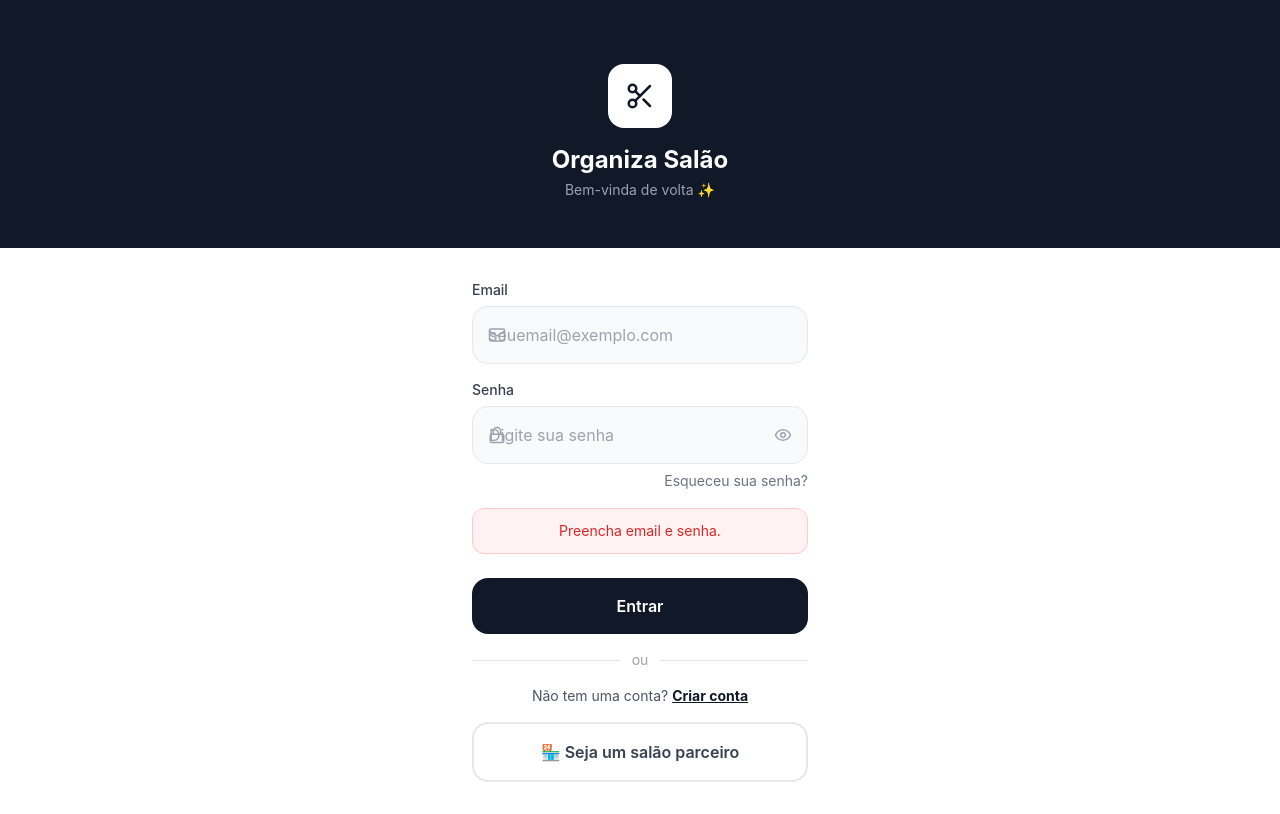
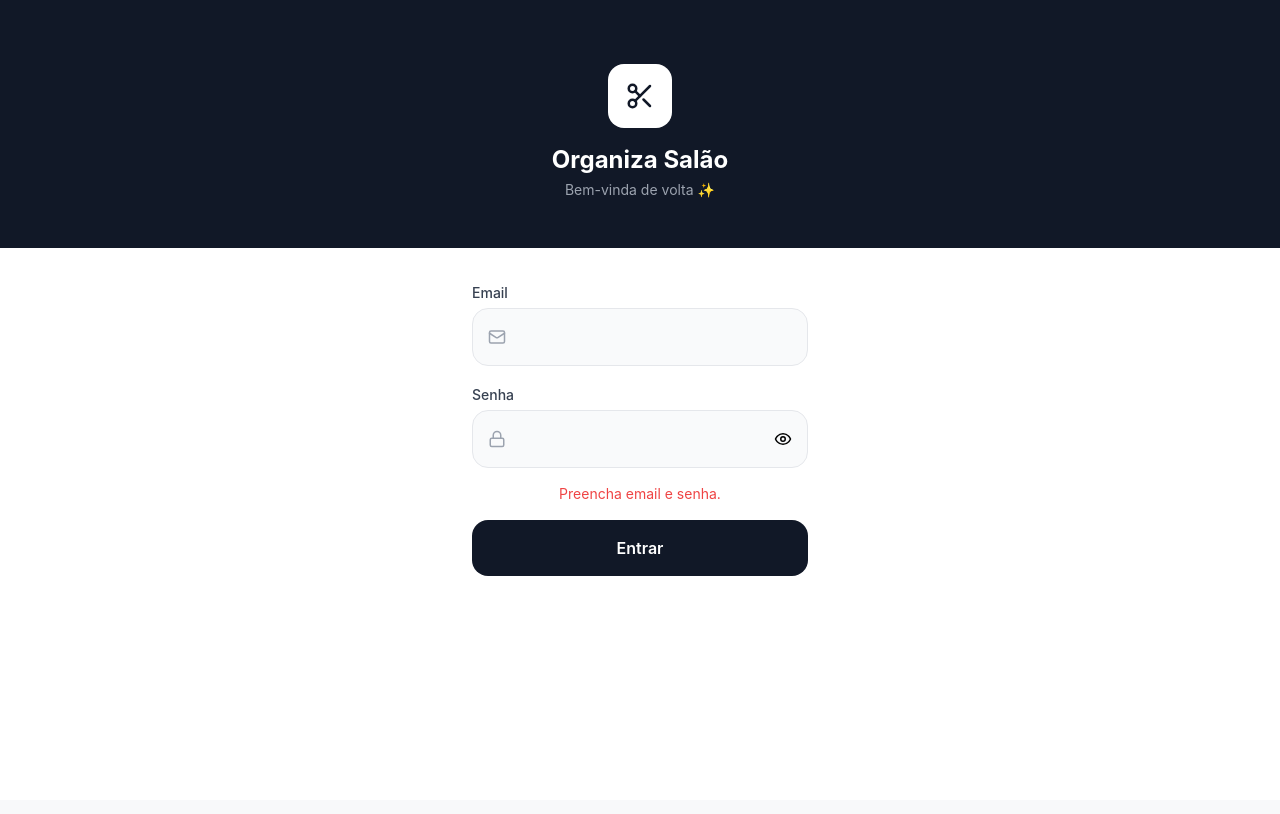
Before and after one commit to juliatedeschi7-creator/salao, a Next.js app: page /login in a window 1280 px wide. Both pictures are taken after a click on the button "Entrar". Built offline with nearby package versions, Linux system fonts and the light colour scheme.

Commit message:
Update page.tsx

```diff
--- a/src/app/login/page.tsx
+++ b/src/app/login/page.tsx
@@ -1,19 +1,45 @@
 'use client'
 
-import { useState } from 'react'
+import { useState, useEffect } from 'react'
 import { supabase } from '@/lib/supabase'
 import { Eye, EyeOff, Mail, Lock, Scissors } from 'lucide-react'
+import { useRouter } from 'next/navigation'
+import { useAuth } from '@/lib/hooks/useAuth'
 
 export default function LoginPage() {
+  const router = useRouter()
+  const { profile, loading } = useAuth()
+
   const [email, setEmail] = useState('')
   const [senha, setSenha] = useState('')
   const [mostrarSenha, setMostrarSenha] = useState(false)
-  const [loading, setLoading] = useState(false)
+  const [loadingLogin, setLoadingLogin] = useState(false)
   const [erro, setErro] = useState('')
 
+  // 🔥 REDIRECIONA SE JÁ ESTIVER LOGADO (SEM LOOP)
+  useEffect(() => {
+    if (loading) return
+
+    if (profile) {
+      if (profile.role === 'admin_central') {
+        router.replace('/admin')
+      } else if (profile.role === 'dono_salao') {
+        router.replace('/salao')
+      } else if (profile.role === 'funcionario') {
+        router.replace('/funcionario')
+      } else {
+        router.replace('/cliente')
+      }
+    }
+  }, [profile, loading])
+
   async function handleLogin() {
-    if (!email || !senha) { setErro('Preencha email e senha.'); return }
-    setLoading(true)
+    if (!email || !senha) {
+      setErro('Preencha email e senha.')
+      return
+    }
+
+    setLoadingLogin(true)
     setErro('')
 
     const { data, error } = await supabase.auth.signInWithPassword({
@@ -23,7 +49,7 @@ export default function LoginPage() {
 
     if (error) {
       setErro('Email ou senha incorretos.')
-      setLoading(false)
+      setLoadingLogin(false)
       return
     }
 
@@ -35,34 +61,35 @@ export default function LoginPage() {
 
     if (!profile) {
       setErro('Perfil não encontrado.')
-      setLoading(false)
+      setLoadingLogin(false)
       return
     }
 
     if (!profile.ativo) {
       await supabase.auth.signOut()
-      setErro('Sua conta foi desativada. Entre em contato com o suporte.')
-      setLoading(false)
+      setErro('Conta desativada.')
+      setLoadingLogin(false)
       return
     }
 
-    if (profile.role === 'admin_geral') {
-      window.location.href = '/admin'
+    if (profile.role === 'admin_central') {
+      router.replace('/admin')
       return
     }
 
     if (!profile.aprovado) {
       await supabase.auth.signOut()
-      setErro('Sua conta ainda aguarda aprovação do administrador.')
-      setLoading(false)
+      setErro('Aguardando aprovação.')
+      setLoadingLogin(false)
       return
     }
 
     if (profile.role === 'dono_salao') {
       if (!profile.salao_id) {
-        window.location.href = '/criar-salao'
+        router.replace('/criar-salao')
         return
       }
+
       const { data: salao } = await supabase
         .from('saloes')
         .select('pausado, aprovado')
@@ -71,31 +98,32 @@ export default function LoginPage() {
 
       if (salao?.pausado) {
         await supabase.auth.signOut()
-        setErro('Seu salão está pausado. Entre em contato com o administrador.')
-        setLoading(false)
+        setErro('Salão pausado.')
+        setLoadingLogin(false)
         return
       }
+
       if (!salao?.aprovado) {
         await supabase.auth.signOut()
-        setErro('Seu salão ainda aguarda aprovação do administrador.')
-        setLoading(false)
+        setErro('Salão não aprovado.')
+        setLoadingLogin(false)
         return
       }
-      window.location.href = '/salao'
+
+      router.replace('/salao')
       return
     }
 
     if (profile.role === 'funcionario') {
-      window.location.href = '/funcionario'
+      router.replace('/funcionario')
       return
     }
 
-    window.location.href = '/cliente'
+    router.replace('/cliente')
   }
 
   return (
     <div className="min-h-screen bg-white flex flex-col">
-      {/* Topo decorativo */}
       <div className="bg-gray-900 px-6 pt-16 pb-12 flex flex-col items-center">
         <div className="w-16 h-16 rounded-2xl bg-white flex items-center justify-center mb-4">
           <Scissors size={30} className="text-gray-900" />
@@ -104,73 +132,48 @@ export default function LoginPage() {
         <p className="text-gray-400 text-sm mt-1">Bem-vinda de volta ✨</p>
       </div>
 
-      {/* Formulário */}
       <div className="flex-1 px-6 py-8 flex flex-col gap-4 max-w-sm mx-auto w-full">
+
         <div>
-          <label className="text-sm font-medium text-gray-700 mb-1.5 block">Email</label>
-          <div className="relative">
+          <label className="text-sm font-medium text-gray-700">Email</label>
+          <div className="relative mt-1">
             <Mail size={18} className="absolute left-4 top-1/2 -translate-y-1/2 text-gray-400" />
             <input
               className="input-field pl-11"
               type="email"
-              placeholder="seuemail@exemplo.com"
               value={email}
               onChange={e => setEmail(e.target.value)}
-              onKeyDown={e => e.key === 'Enter' && handleLogin()}
             />
           </div>
         </div>
 
         <div>
-          <label className="text-sm font-medium text-gray-700 mb-1.5 block">Senha</label>
-          <div className="relative">
+          <label className="text-sm font-medium text-gray-700">Senha</label>
+          <div className="relative mt-1">
             <Lock size={18} className="absolute left-4 top-1/2 -translate-y-1/2 text-gray-400" />
             <input
               className="input-field pl-11 pr-12"
               type={mostrarSenha ? 'text' : 'password'}
-              placeholder="Digite sua senha"
               value={senha}
               onChange={e => setSenha(e.target.value)}
-              onKeyDown={e => e.key === 'Enter' && handleLogin()}
             />
             <button
-              className="absolute right-4 top-1/2 -translate-y-1/2 text-gray-400"
-              onClick={() => setMostrarSenha(!mostrarSenha)}>
+              className="absolute right-4 top-1/2 -translate-y-1/2"
+              onClick={() => setMostrarSenha(!mostrarSenha)}
+            >
               {mostrarSenha ? <EyeOff size={18} /> : <Eye size={18} />}
             </button>
-          </div>
-          <div className="text-right mt-1">
-            <span className="text-gray-500 text-sm cursor-pointer">Esqueceu sua senha?</span>
           </div>
         </div>
 
         {erro && (
-          <div className="bg-red-50 border border-red-200 rounded-xl px-4 py-3">
-            <p className="text-red-600 text-sm text-center">{erro}</p>
-          </div>
+          <div className="text-red-500 text-sm text-center">{erro}</div>
         )}
 
-        <button className="btn-primary mt-2" onClick={handleLogin} disabled={loading}>
-          {loading
-            ? <div className="w-5 h-5 border-2 border-white border-t-transparent rounded-full animate-spin" />
-            : 'Entrar'}
+        <button className="btn-primary" onClick={handleLogin} disabled={loadingLogin}>
+          {loadingLogin ? 'Entrando...' : 'Entrar'}
         </button>
 
-        <div className="flex items-center gap-3">
-          <div className="flex-1 h-px bg-gray-200" />
-          <span className="text-gray-400 text-sm">ou</span>
-          <div className="flex-1 h-px bg-gray-200" />
-        </div>
-
-        <p className="text-center text-gray-600 text-sm">
-          Não tem uma conta?{' '}
-          <a href="/cadastro" className="text-gray-900 font-bold underline">Criar conta</a>
-        </p>
-
-        <a href="/cadastro?tipo=salao"
-          className="btn-secondary text-center">
-          🏪 Seja um salão parceiro
-        </a>
       </div>
     </div>
   )
```
